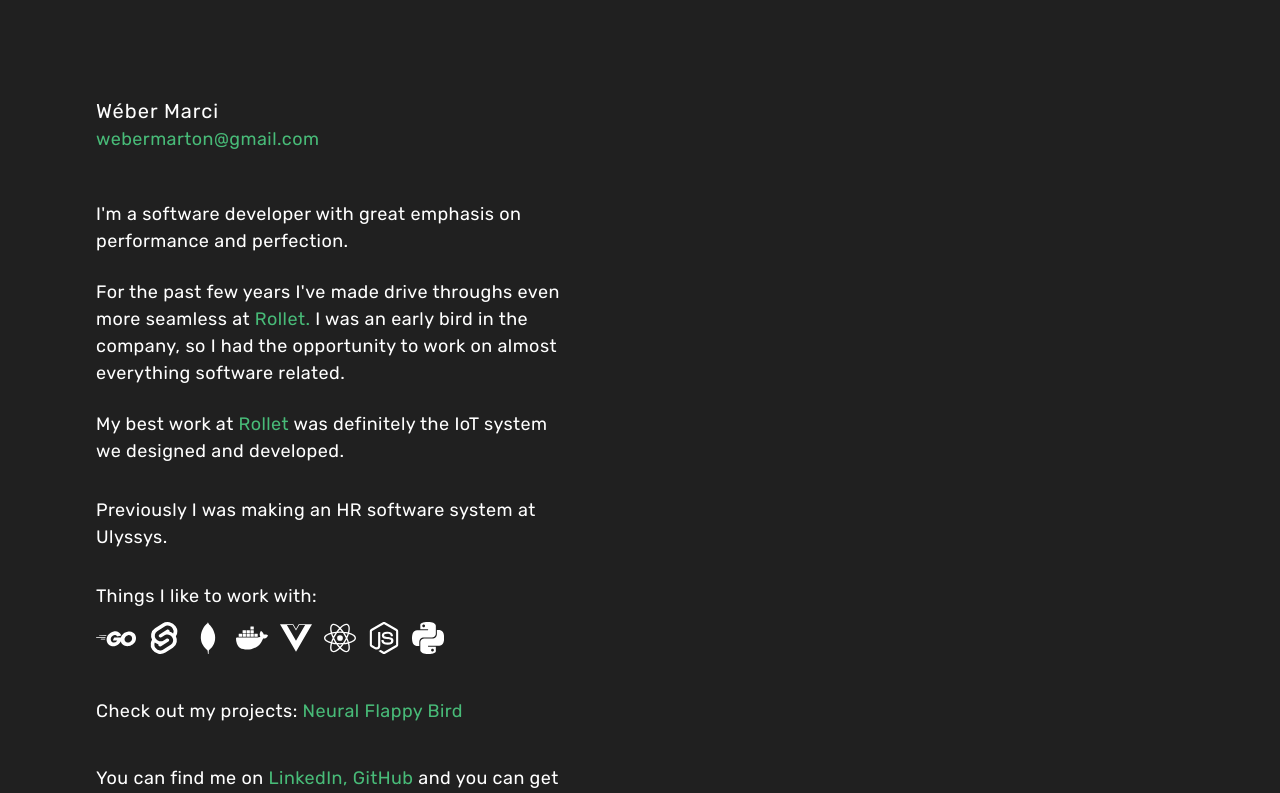
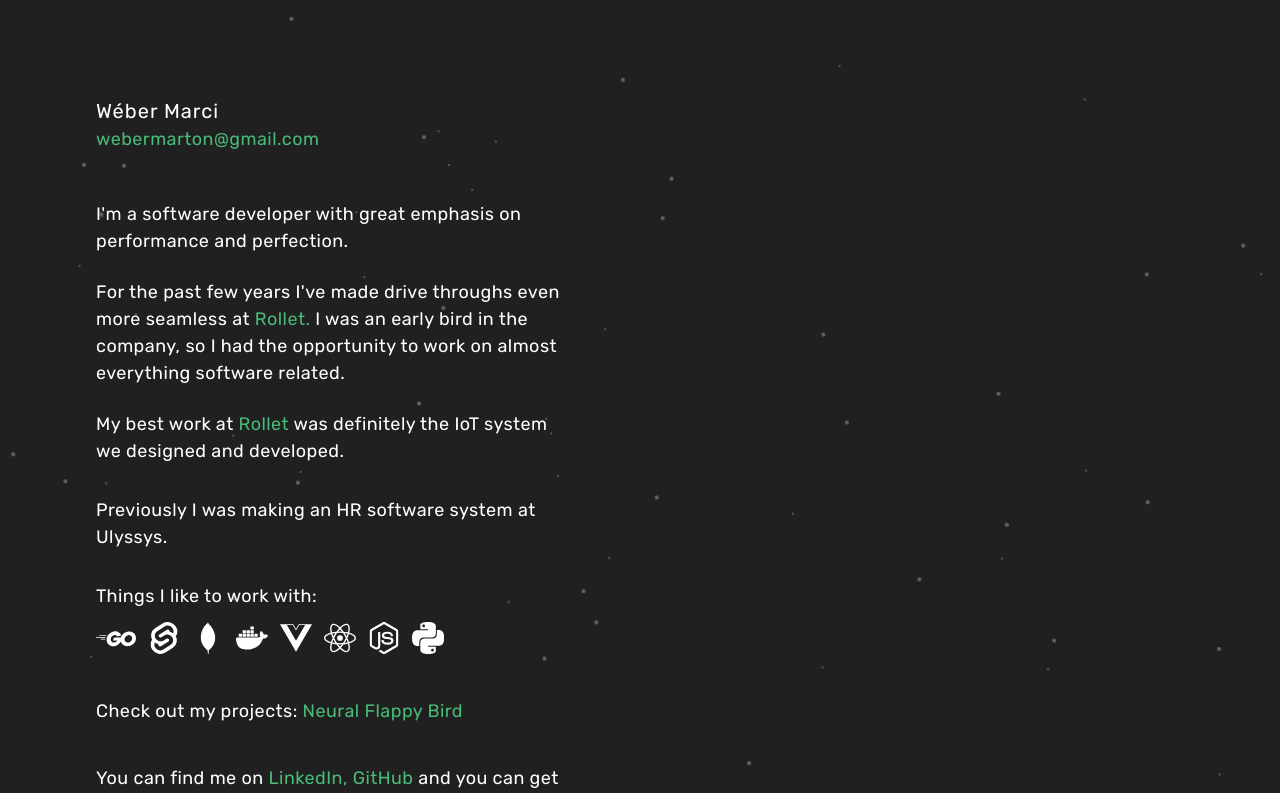
Before and after one commit to webermarci/webermarcieu, a Svelte app: page / in a window 1280 px wide. Shown: the top 793 px of the page. Built offline with nearby package versions, Linux system fonts and the light colour scheme.

Commit message:
Add dots

```diff
--- a/src/App.svelte
+++ b/src/App.svelte
@@ -1,11 +1,12 @@
 <script>
   import Skills from "./Skills.svelte";
+  import Dots from "./Dots.svelte";
 </script>
 
 <style>
   .logo {
     zoom: 0.5;
-    stroke-width: 3px;
+    stroke-width: 4px;
   }
 </style>
 
@@ -111,4 +112,6 @@
     </svg>
   </div>
 
+  <Dots />
+
 </main>
--- /dev/null
+++ b/src/Dots.svelte
@@ -0,0 +1,59 @@
+<script>
+  const coords = [];
+  for (let i = 0; i < 100; i++) {
+    coords.push({
+      x: Math.floor(Math.random() * window.outerWidth),
+      y: Math.floor(Math.random() * window.outerHeight),
+      r: Math.floor(Math.random() * 3)
+    });
+  }
+</script>
+
+<style>
+  svg {
+    width: 100vw;
+    height: 100vh;
+
+    opacity: 0.3;
+
+    position: fixed;
+    top: 0;
+    z-index: -1;
+
+    animation-name: orbit;
+    animation-duration: 420s;
+    animation-fill-mode: both;
+    animation-iteration-count: infinite;
+    animation-timing-function: linear;
+  }
+
+  svg > circle {
+    animation: fade ease 5s;
+  }
+
+  @keyframes orbit {
+    0% {
+      transform: rotate(0);
+    }
+
+    100% {
+      transform: rotate(360deg);
+    }
+  }
+
+  @keyframes fade {
+    0% {
+      opacity: 0;
+    }
+
+    100% {
+      opacity: 1;
+    }
+  }
+</style>
+
+<svg>
+  {#each coords as { x, y, r }, i}
+    <circle fill="#fff" cx={x} cy={y} {r} />
+  {/each}
+</svg>
```
